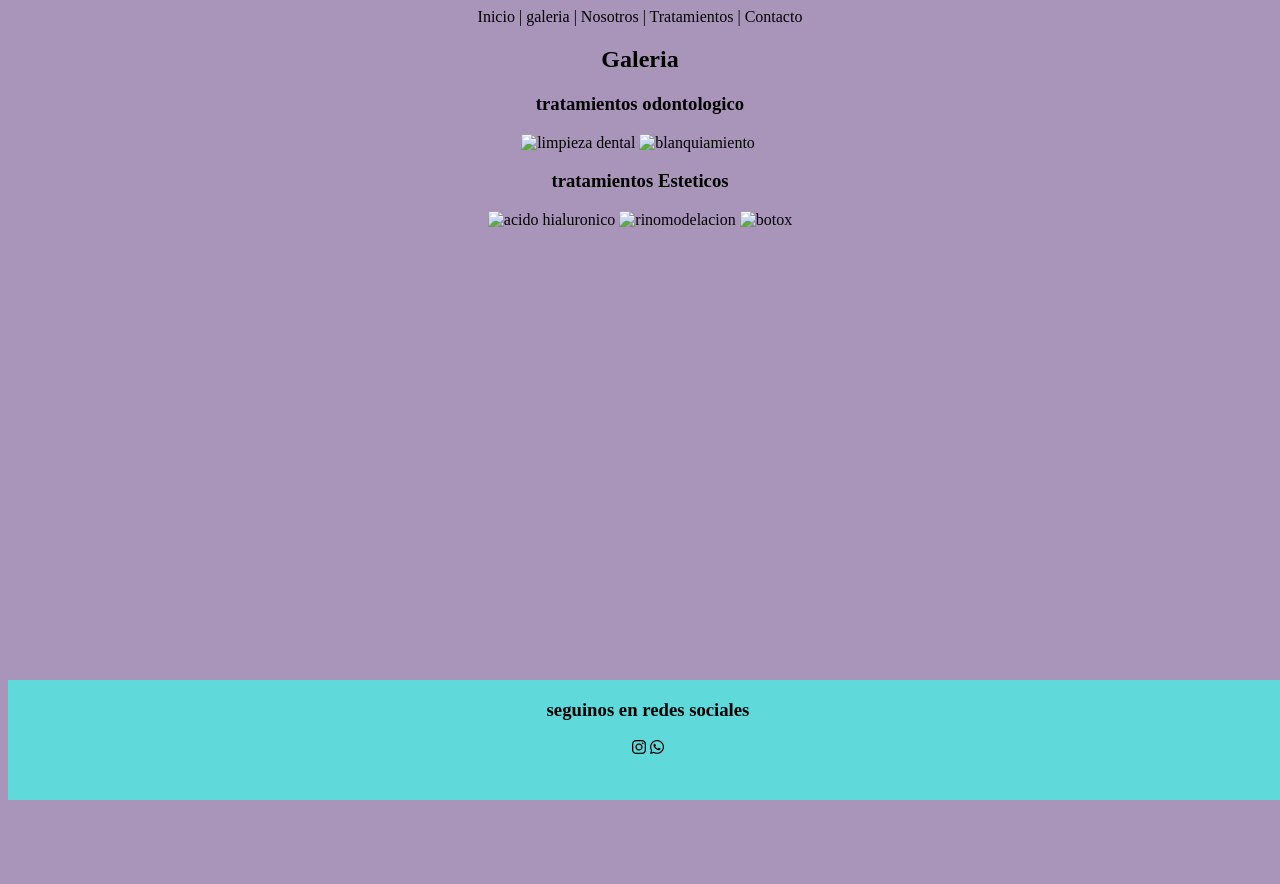
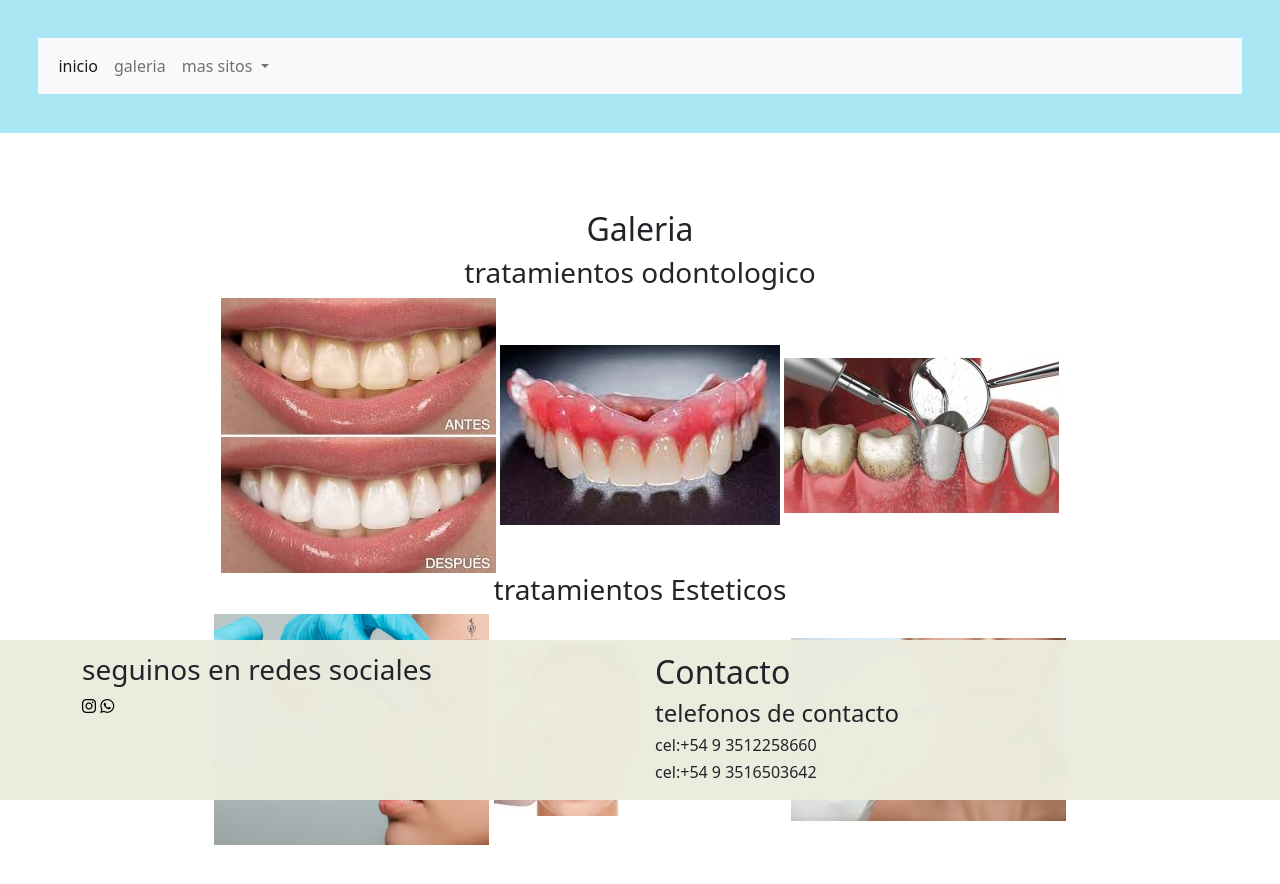
Before and after one commit to gastonmsuarez/paginadeodontologiaGastonSuarez, a plain HTML site: page paginas/galeria.html in a window 1280 px wide. Before the commit the page ends 816 px from the top, so only its background shows below. Drawn offline with Linux system fonts and the light colour scheme.

Commit message:
grabo preentrega2 del proyecto final

```diff
--- a/paginas/css/estilos.css
+++ b/paginas/css/estilos.css
@@ -2,25 +2,37 @@
 
     height: 20vh;
 }
-.logo{
-    width: 8%;
+body{
+    background-color: rgb(216, 196, 233);
+ height: auto;
 }
 
-.colorBody{
+header{
+    padding: 3%;
+background-color: rgb(168, 230, 243);
+
+}
+
+
+main{
     text-align: center;
-    height: 100vh;
-    background-color: rgb(168, 149, 185);
+    padding: 6%;
+
 }
-.menu{
-    text-decoration: none;
-    color: black;
- }
 
-.colorFooter{
-    height: 15vh;
-    background-color: rgb(95, 217, 217);
-    text-align: center;
-    position: absolute;
-    bottom: 0;
-    width: 100%;
+Footer{
+    padding: 1%;
+    background-color: rgba(235, 235, 222, 0.985);
+
+width: 100%;
+ height:20%;
+position: absolute;
+bottom: 0%;
 }
+.container{
+    display: flex;
+
+}
+.div-2{
+    margin-left: 20%;
+}
--- a/paginas/galeria.html
+++ b/paginas/galeria.html
@@ -1,49 +1,89 @@
 <!DOCTYPE html>
-<html lang="en">
+<html lang="es">
 <head>
     <meta charset="UTF-8">
     <meta http-equiv="X-UA-Compatible" content="IE=edge">
     <meta name="viewport" content="width=device-width, initial-scale=1.0">
     <title>Document</title>
   <link rel="stylesheet" href="./css/estilos.css">
+  <link rel="stylesheet" href="./css/bootstrap.min.css">
     <script src="https://kit.fontawesome.com/4a9d5ce1a8.js" crossorigin="anonymous"></script>
 </head>
-<body class="colorBody">
-    <nav>
-        <a href="../index.html" class="menu">Inicio</a> |
-        <a href="#" class="menu">galeria</a> |
-        <a href="./nosotros.html" class="menu">Nosotros<a> |
-        <a href="./tratamientos.html" class="menu">Tratamientos</a> |
-        <a href="./contacto.html" class="menu">Contacto</a>
-     </nav>
 
+<body>
 
+  <header>
+    <nav class="navbar navbar-expand-lg navbar-light bg-light">
+        <div class="container-fluid">
 
+          <button class="navbar-toggler" type="button" data-bs-toggle="collapse" data-bs-target="#navbarNavDropdown" aria-controls="navbarNavDropdown" aria-expanded="false" aria-label="Toggle navigation">
+            <span class="navbar-toggler-icon"></span>
+          </button>
+          <div class="collapse navbar-collapse" id="navbarNavDropdown">
+            <ul class="navbar-nav">
+              <li class="nav-item">
+                <a class="nav-link active" aria-current="page" href="../index.html">inicio</a>
+              </li>
+              <li class="nav-item">
+                <a class="nav-link" href="#">galeria</a>
+              </li>
+
+              <li class="nav-item dropdown">
+                <a class="nav-link dropdown-toggle" href="#" id="navbarDropdownMenuLink" role="button" data-bs-toggle="dropdown" aria-expanded="false">
+                  mas sitos
+                </a>
+                <ul class="dropdown-menu" aria-labelledby="navbarDropdownMenuLink">
+                  <li><a class="dropdown-item" href="./nosotros.html">nosotros</a></li>
+                  <li><a class="dropdown-item" href="./tratamientos.html">tratamientos</a></li>
+                  <li><a class="dropdown-item" href="./contacto.html">contacto</a></li>
+                </ul>
+              </li>
+            </ul>
+          </div>
+        </div>
+      </nav>
+</header>
 
 <main>
     <h2 >Galeria</h2>
 
 <section>
     <h3>tratamientos odontologico</h3>
-    <img src="../imagenes/liempieza dental.jpg" alt="limpieza dental">
-    <img src="../imagenes/blanquiamiento.jpg" alt="blanquiamiento">
-    <img src="../imagenes/protesis.jpg" alt="">
+ <img src="../img/blanquiamiento.jpg" alt="">
+<img src="../img/ortodoncia.jpg" alt="">
+<img src="../img/liempieza dental.jpg" alt="">
+</section>
 
-</section>
 <section>
     <h3>tratamientos Esteticos</h3>
-    <img src="../imagenes/acido hialuronico.jpg" alt="acido hialuronico">
-    <img src="../imagenes/rinomodelacion.png" alt="rinomodelacion">
-    <img src="../imagenes/botox.jpg" alt="botox">
+    <img src="../img/rinomodelacion.png" alt="">
+    <img src="../img/botox.jpg" alt="">
+    <img src="../img/acido hialuronico.jpg" alt="">
 </section>
 
 </main>
-<footer class="colorFooter">
+
+<footer>
+  <div class="container">
+
+  <div class="div-1">
     <h3>seguinos en redes sociales</h3>
     <nav class="icono">
        <a style="color: black;" href="#"><i class="fa-brands fa-instagram"></i></a>
        <a style="color: black;" href="#"><i class="fa-brands fa-whatsapp"></i></a>
       </nav>
+    </div>
+
+    <div class="div-2">
+      <h2>Contacto</h2>
+      <h4>telefonos de contacto</h4>
+      <h6>cel:+54 9 3512258660</h6>
+      <h6>cel:+54 9 3516503642</h6>
+    </div>
+
+    </div>
    </footer>
+   <script src="./js/bootstrap.bundle.min.js"></script>
 </body>
+
 </html>
```
Also changed, not shown: index.html (added, +93 -0 lines), paginas/contacto.html (+53 -9 lines), paginas/index.html (deleted, +0 -57 lines), paginas/nosotros.html (+50 -12 lines), paginas/tratamientos.html (+51 -18 lines), img/acido hialuronico.jpg (added), img/blanquiamiento.jpg (added), img/botox.jpg (added), img/liempieza dental.jpg (added), img/ortodoncia.jpg (added), img/rinomodelacion.png (added), paginas/css/bootstrap.min.css (added), paginas/js/bootstrap.bundle.min.js (added).
